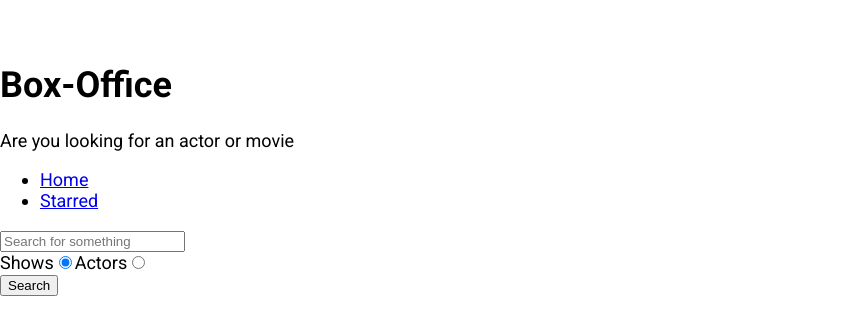
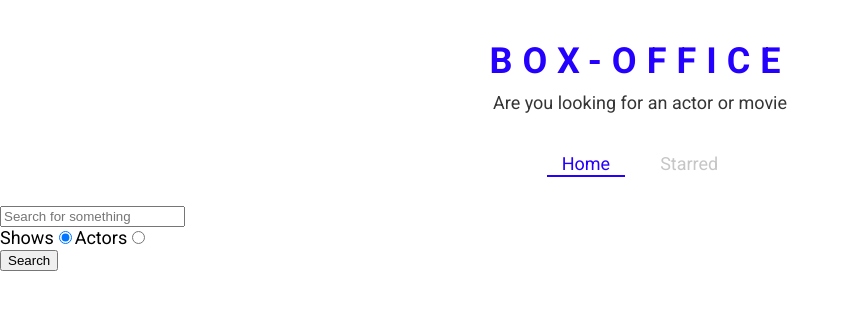
Before and after one commit to dhannjayyy/box-office-app, a React (Create React App) app: page / in a window 1280 px wide. Shown: the top 334 px of the page, without its empty margins (0-850 px from the left). Built offline with nearby package versions, Linux system fonts and the light colour scheme.

Commit message:
defined theme for styled components and styled some components

```diff
--- a/src/App.js
+++ b/src/App.js
@@ -3,10 +3,21 @@
 import Home from "./pages/Home";
 import Show from "./pages/Show";
 import Starred from "./pages/Starred";
+import { ThemeProvider } from "styled-components";
+
+
+const theme = {
+  mainColors: {
+    blue: '#2400ff',
+    gray: '#c6c6c6',
+    dark: '#353535',
+  },
+};
+
 
 function App() {
   return (
-
+    <ThemeProvider theme={theme}>
       <Switch>
         <Route exact path="/">
           <Home />
@@ -16,13 +27,14 @@
         </Route>
 
         <Route exact path="/show/:id">
-<Show/>
+          <Show />
         </Route>
 
         <Route>
           <div>This is 404 page</div>
         </Route>
       </Switch>
+    </ThemeProvider>
 
   );
 }
--- a/src/components/Nav.jsx
+++ b/src/components/Nav.jsx
@@ -1,20 +1,22 @@
 import React from 'react';
-import { Link } from 'react-router-dom';
+import { useLocation } from 'react-router-dom';
+import { NavList,LinkStyled } from './Navs.styled';
 
+const links = [
+    {to:'/',text:'Home'},
+    {to:'/starred',text:'Starred'}
+]
 const Navs = () => {
-    const links = [
-        {to:'/',text:'Home'},
-        {to:'/starred',text:'Starred'}
-    ]
+    const location = useLocation();
     return (
         <div>
-            <ul>
+            <NavList>
                 {
                     links.map((item)=>{
-                        return <li key={item.to}><Link to={item.to}>{item.text}</Link></li>
+                        return <li key={item.to}><LinkStyled to={item.to} className={item.to===location.pathname?'active': ''}>{item.text}</LinkStyled></li>
                     })
                 }
-            </ul>
+            </NavList>
         </div>
     )
 }
--- /dev/null
+++ b/src/components/Navs.styled.js
@@ -0,0 +1,41 @@
+import styled from 'styled-components';
+import { Link } from 'react-router-dom';
+
+export const NavList = styled.ul`
+  display: flex;
+  justify-content: center;
+  list-style: none;
+  margin: 0 0 30px;
+  padding: 0;
+`;
+
+export const LinkStyled = styled(Link)`
+  margin: 0 10px;
+  padding: 3px 15px;
+  position: relative;
+  text-decoration: none;
+  color: ${({ theme }) => theme.mainColors.gray};
+  &.active {
+    color: ${({ theme }) => theme.mainColors.blue};
+    &:after {
+      content: '';
+      position: absolute;
+      display: block;
+      height: 2px;
+      left: 0%;
+      bottom: 0;
+      background-color: ${({ theme }) => theme.mainColors.blue};
+      animation: slide-in 0.3s ease-in forwards;
+      @keyframes slide-in {
+        from {
+          left: 50%;
+          width: 0;
+        }
+        to {
+          left: 0%;
+          width: 100%;
+        }
+      }
+    }
+  }
+`;
--- /dev/null
+++ b/src/components/Title.styled.js
@@ -0,0 +1,18 @@
+import styled from "styled-components";
+
+export const TitleWrapper = styled.div`
+  text-align: center;
+  margin: 0 0 40px;
+
+  h1 {
+    color: ${({ theme }) => theme.mainColors.blue};
+    letter-spacing: 10px;
+    text-transform: uppercase;
+    margin: 0 0 10px;
+  }
+
+  p {
+    color: ${({ theme }) => theme.mainColors.dark};
+    margin: 0;
+  }
+`;
--- a/src/components/title.jsx
+++ b/src/components/title.jsx
@@ -1,11 +1,12 @@
-import React from 'react'
+import React from 'react';
+import { TitleWrapper } from './Title.styled';
 
 const Title = (props) => {
   return (
-    <>
+    <TitleWrapper>
     <h1>{props.title}</h1>
     <p>{props.subTitle}</p>
-    </>
+    </TitleWrapper>
   )
 }
 
```
Lines whose indentation alone changed are shown as unchanged.
